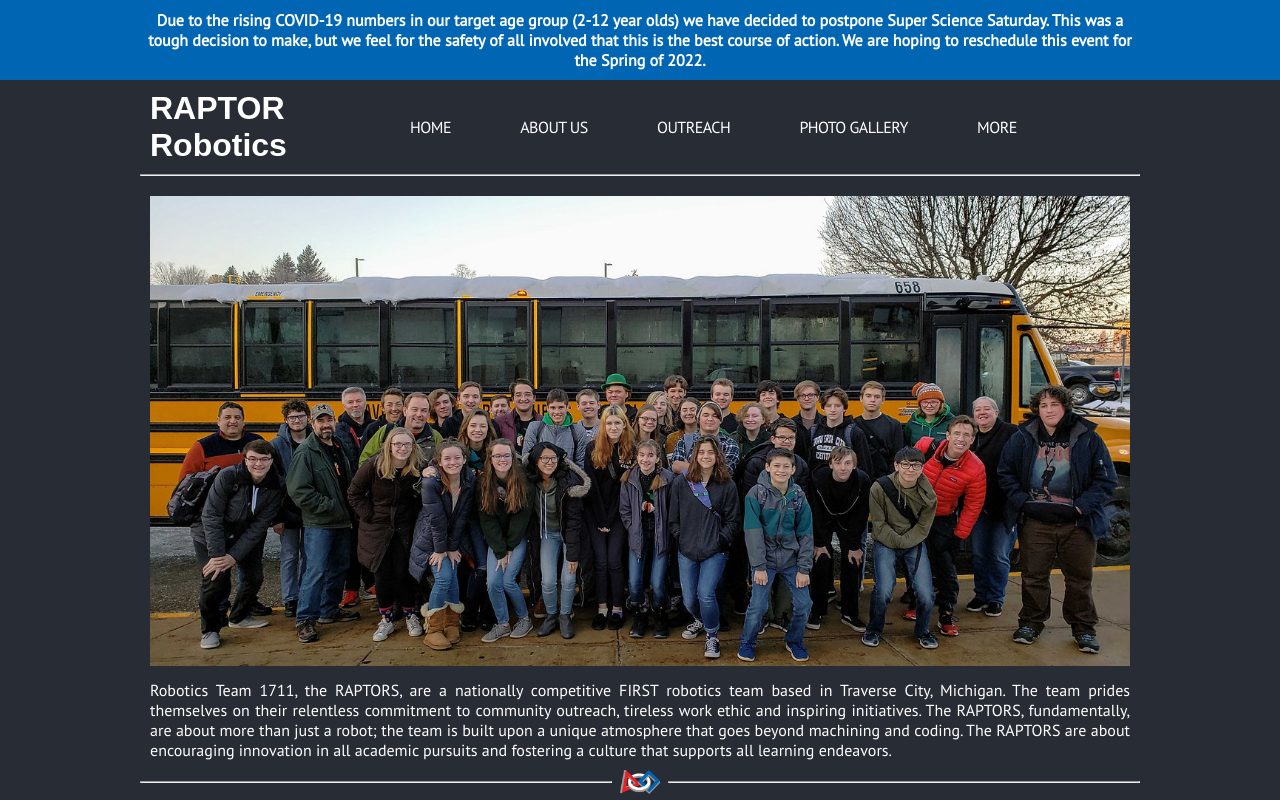
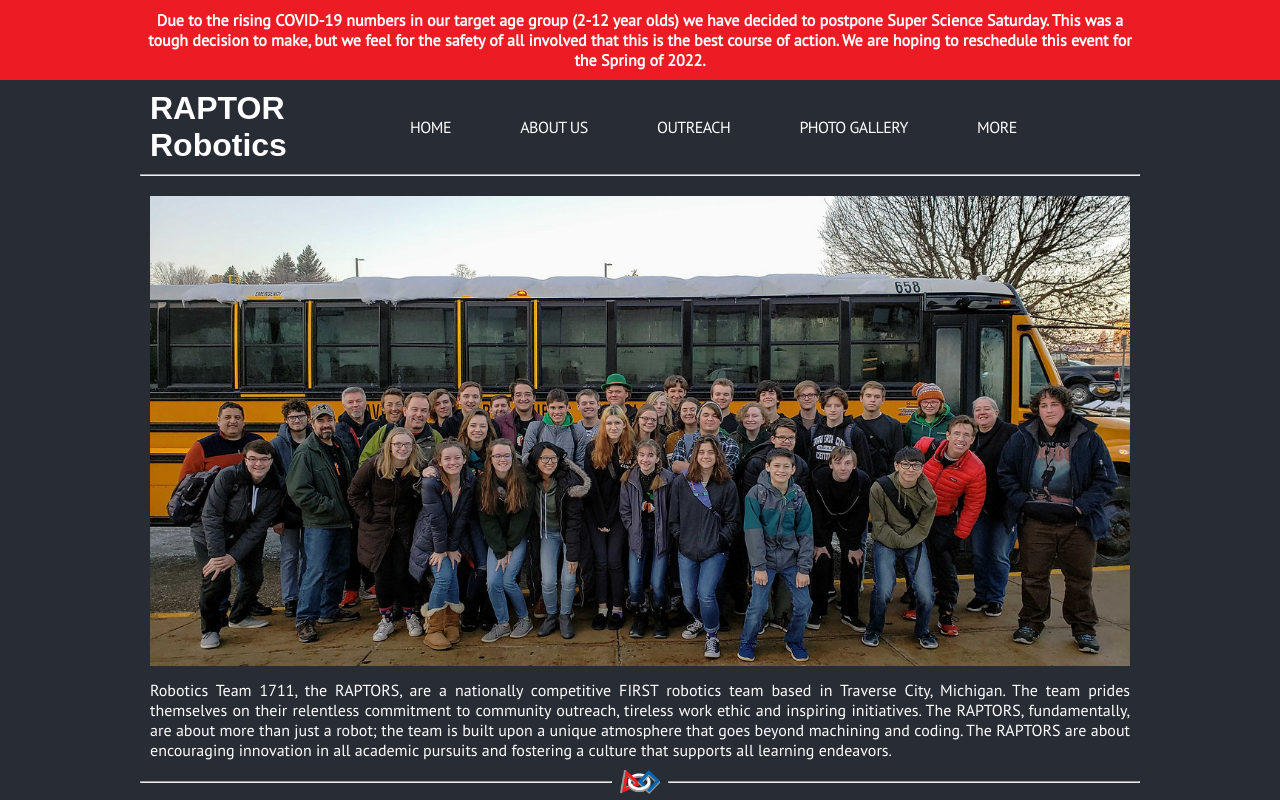
Before and after one commit to minigamerking/raptors1711.com, a React (Create React App) app: page / in a window 1280 px wide. Built offline with nearby package versions, Linux system fonts and the light colour scheme; a web font is replaced by a local one.

Commit message:
Made `AnnouncementBanner` red again (whoops!).

```diff
--- a/src/react/elements/announcement-banner.scss
+++ b/src/react/elements/announcement-banner.scss
@@ -2,7 +2,7 @@
 
 .announcement-banner {
 
-	background-color: $firstBlue;
+	background-color: $firstRed;
 	display: flex;
 	flex-direction: column;
 	justify-content: center;
```
